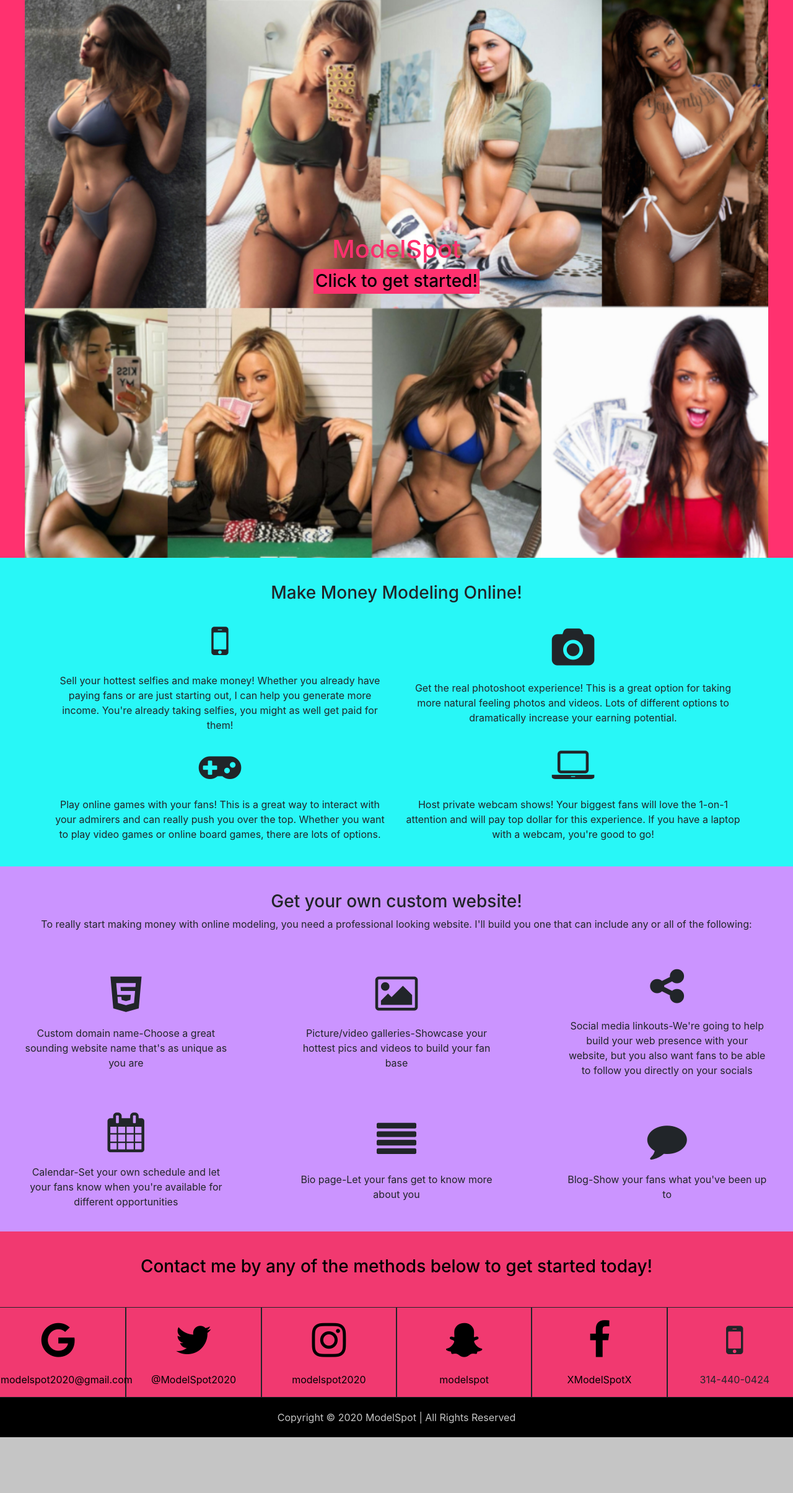
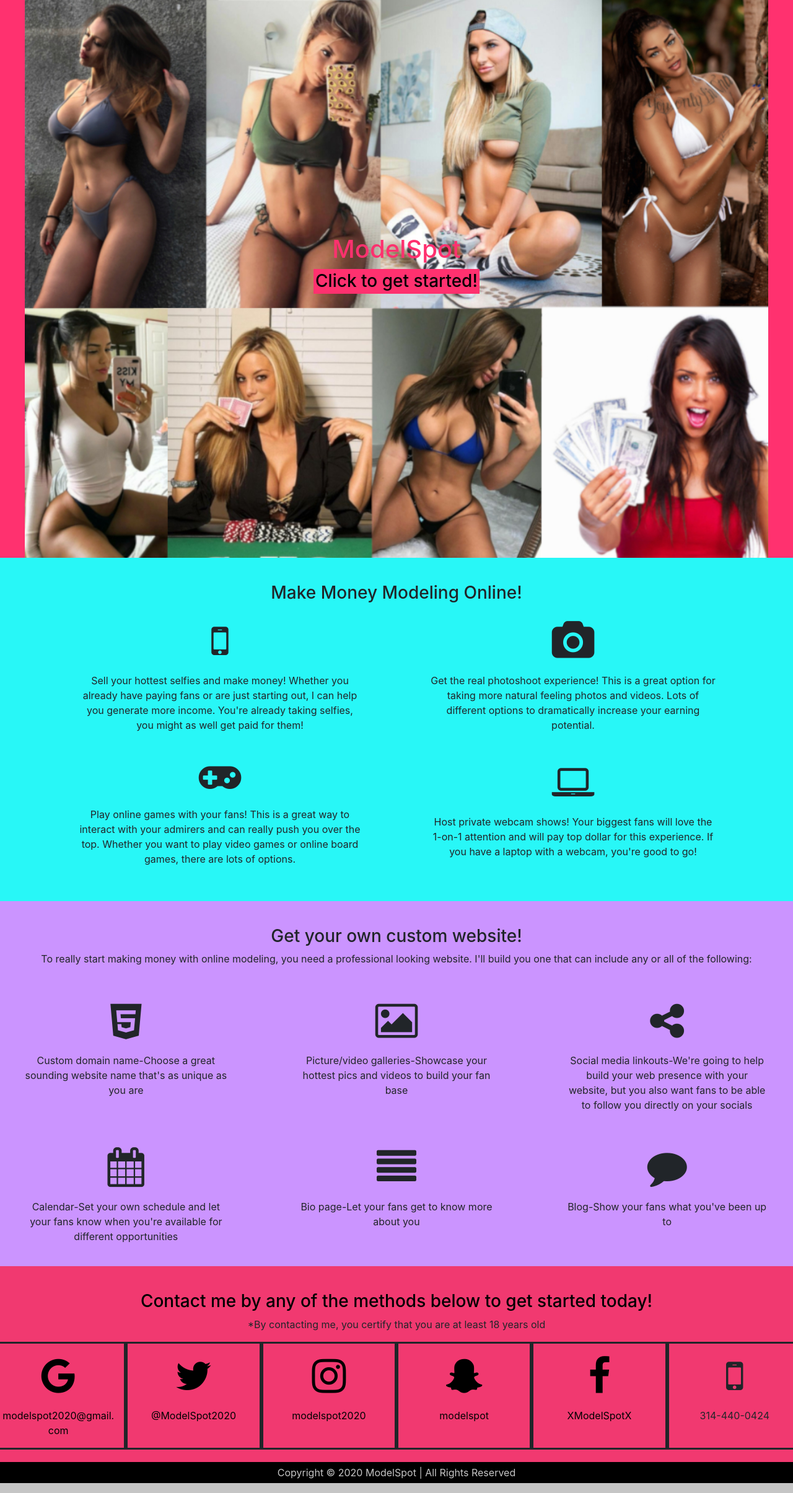
Before and after one commit to socialboss/socialboss.github.io, a Jekyll site: the page built from index.html, in a window 1280 px wide. Shown: the whole page at 62% size. Built offline with Jekyll 4.4.1, drawn with Linux system fonts in a browser that asks for light colours; before the commit the page ends 2335 px from its top, so only the background shows below that.

Commit message:
Added better responsive styling

```diff
--- a/assets/css/styles.css
+++ b/assets/css/styles.css
@@ -1,6 +1,11 @@
 html, body {
   overflow-x: hidden;
 }
+
+html {
+  scroll-behavior: smooth;
+}
+
 body {
   position: relative;
   background-color: rgb(197, 197, 197);
@@ -62,12 +67,18 @@
   background-color: rgb(40, 247, 247);
 }
 
+.first-section p {
+  margin-left: 40px;
+  margin-right: 40px;
+}
+
 .website-section {
   background-color: rgb(203, 148, 255);
   padding-top: 40px;
+  text-align: center;
 }
 
-.website-section .col-md {
+.website-section .col-md-6, .col-lg-4 {
   border-style: none;
 }
 
@@ -94,16 +105,7 @@
   text-align: center;
   background-color: rgb(241, 57, 112);
   padding-top: 40px;
-  overflow-wrap: normal;
-}
-
-.contact-section-text {
-  padding-bottom: 40px;
-}
-
-.contact-section .col-sm {
-  border-style: solid;
-  border-width: thin;
+  align-items: center;
 }
 
 .contact-section i {
@@ -124,11 +126,24 @@
   margin: auto;
 }
 
-.contact-section .col-sm {
+.contact-section {
   text-align: center;
+  margin: auto;
+  overflow-wrap: break-word;
+  padding-bottom: 20px;
+}
+
+.contact-section .col-md-6, .col-lg-4, .col-xl {
   border-style: solid;
-  border-width: thin;
-  margin: auto;
+}
+
+.contact-section .col-md-6, .col-lg-4, .col-xl :hover {
+
+}
+
+.contact-section i {
+  margin-left: auto;
+  margin-right: auto;
 }
 
 .container {
@@ -146,5 +161,5 @@
 
 .footer p {
   color: rgb(197, 197, 197);
-  padding: 20px;
+  padding: 5px;
 }
--- a/index.html
+++ b/index.html
@@ -18,26 +18,34 @@
   <div class="container">
     <div class="row">
       <div class="col-md">
-        <i class="fa fa-mobile fa-4x" aria-hidden="true"></i><br> Sell your hottest selfies and make money!
+        <i class="fa fa-mobile fa-4x" aria-hidden="true"></i><br>
+        <p>Sell your hottest selfies and make money!
       Whether you already have paying fans or are just starting out, I can help you generate more income.
       You're already taking selfies, you might as well get paid for them!
+      </p>
       </div>
       <div class="col-md">
-      <i class="fa fa-camera fa-4x" aria-hidden="true"></i><br>Get the real photoshoot experience!
+      <i class="fa fa-camera fa-4x" aria-hidden="true"></i><br>
+      <p>Get the real photoshoot experience!
       This is a great option for taking more natural feeling photos and videos.
       Lots of different options to dramatically increase your earning potential.
+      </p>
       </div>
     </div>
     <div class="row">
       <div class="col-md">
-      <i class="fa fa-gamepad fa-4x" aria-hidden="true"></i><br>Play online games with your fans!
+      <i class="fa fa-gamepad fa-4x" aria-hidden="true"></i><br>
+      <p>Play online games with your fans!
       This is a great way to interact with your admirers and can really push you over the top.
       Whether you want to play video games or online board games, there are lots of options.
+      </p>
       </div>
       <div class="col-md">
-      <i class="fa fa-laptop fa-4x" aria-hidden="true"></i><br>Host private webcam shows!
+      <i class="fa fa-laptop fa-4x" aria-hidden="true"></i><br>
+      <p>Host private webcam shows!
       Your biggest fans will love the 1-on-1 attention and will pay top dollar for this experience.
       If you have a laptop with a webcam, you're good to go!
+      </p>
       </div>
     </div>
   </div>
@@ -48,68 +56,68 @@
   <p>To really start making money with online modeling, you need a professional looking website.
     I'll build you one that can include any or all of the following:</p>
     <div class="row">
-      <div class="col-md">
+      <div class="col-md-6 col-lg-4">
         <i class="fa fa-html5 fa-4x" aria-hidden="true"></i><br>
         <p>Custom domain name-Choose a great sounding website name that's as unique as you are</p>
       </div>
-      <div class="col-md">
+      <div class="col-md-6 col-lg-4">
         <i class="fa fa-picture-o fa-4x" aria-hidden="true"></i><br>
         <p>Picture/video galleries-Showcase your hottest pics and videos to build your fan base</p>
       </div>
-      <div class="col-md">
+      <div class="col-md-6 col-lg-4">
         <i class="fa fa-share-alt fa-4x" aria-hidden="true"></i><br>
         <p> Social media linkouts-We're going to help build your web presence with your website, but you also want fans to be able to follow you directly on your socials</p>
       </div>
-    </div>
-    <div class="row">
-      <div class="col-md">
+      <div class="col-md-6 col-lg-4">
         <i class="fa fa-calendar fa-4x" aria-hidden="true"></i><br>
         <p>Calendar-Set your own schedule and let your fans know when you're available for different opportunities</p>
       </div>
-      <div class="col-md">
+      <div class="col-md-6 col-lg-4">
         <i class="fa fa-align-justify fa-4x" aria-hidden="true"></i><br>
         <p>Bio page-Let your fans get to know more about you</p>
       </div>
-      <div class="col-md">
+      <div class="col-md-6 col-lg-4">
         <i class="fa fa-comment fa-4x" aria-hidden="true"></i><br>
         <p>Blog-Show your fans what you've been up to</p>
       </div>
     </div>
 </div>
+
 <div class="contact-section">
     <h3 class="contact-section-text"><a id="get-started">Contact me by any of the methods below to get started today!</a></h3>
+    <p>*By contacting me, you certify that you are at least 18 years old</p>
   <div class="row">
-    <div class="col-sm">
+    <div class="col-md-6 col-lg-4 col-xl">
       <a href="https://www.google.com" target="_blank">
       <i class="fa fa-google fa-4x" aria-hidden="true"></i><br>
       <p>modelspot2020@gmail.com</p>
       </a>
     </div>
-    <div class="col-sm">
+    <div class="col-md-6 col-lg-4 col-xl">
       <a href="https://twitter.com/ModelSpot2020" target="_blank">
       <i class="fa fa-twitter fa-4x" aria-hidden="true"></i><br>
       <p>@ModelSpot2020</p>
       </a>
     </div>
-    <div class="col-sm">
+    <div class="col-md-6 col-lg-4 col-xl">
       <a href="https://www.instagram.com/modelspot2020/" target="_blank">
       <i class="fa fa-instagram fa-4x" aria-hidden="true"></i><br>
       <p>modelspot2020</p>
       </a>
     </div>
-    <div class="col-sm">
+    <div class="col-md-6 col-lg-4 col-xl">
       <a href="https://www.snapchat.com/add/modelspot" target="_blank">
       <i class="fa fa-snapchat-ghost fa-4x" aria-hidden="true"></i><br>
       <p>modelspot</p>
       </a>
     </div>
-    <div class="col-sm">
+    <div class="col-md-6 col-lg-4 col-xl">
       <a href="https://www.facebook.com/XModelSpotX/" target="_blank">
       <i class="fa fa-facebook fa-4x" aria-hidden="true"></i><br>
       <p>XModelSpotX</p>
       </a>
     </div>
-    <div class="col-sm">
+    <div class="col-md-6 col-lg-4 col-xl">
       <i class="fa fa-mobile fa-4x" aria-hidden="true"></i><br>
       <p>314-440-0424</p>
     </div>
```
